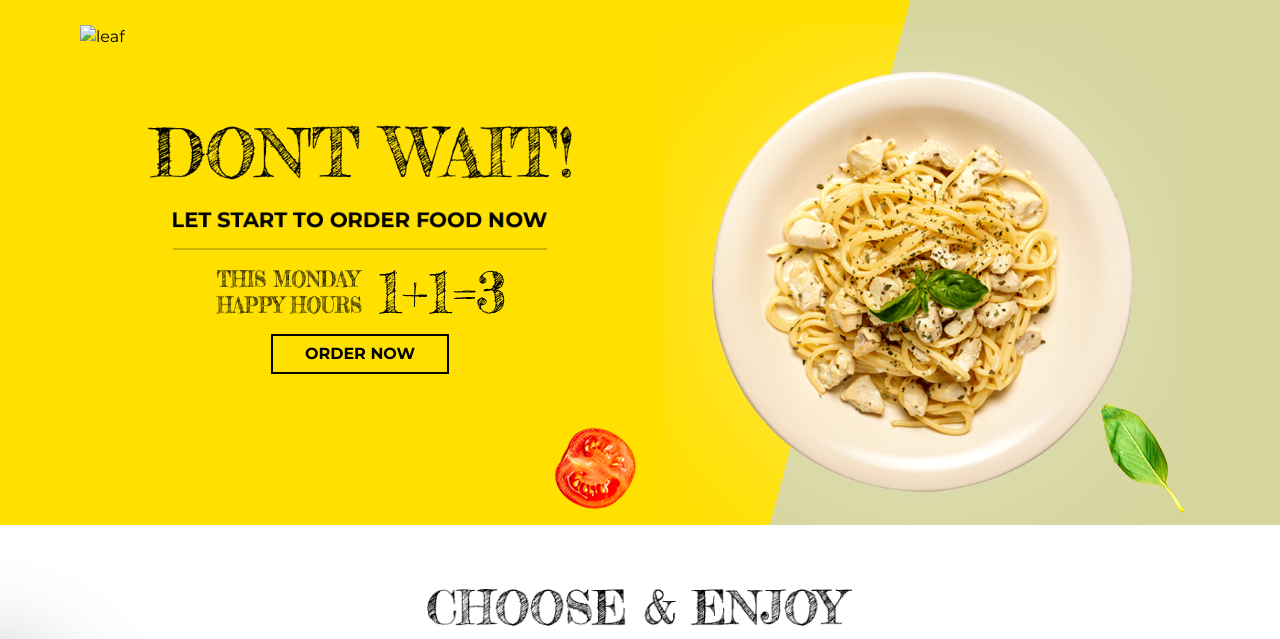
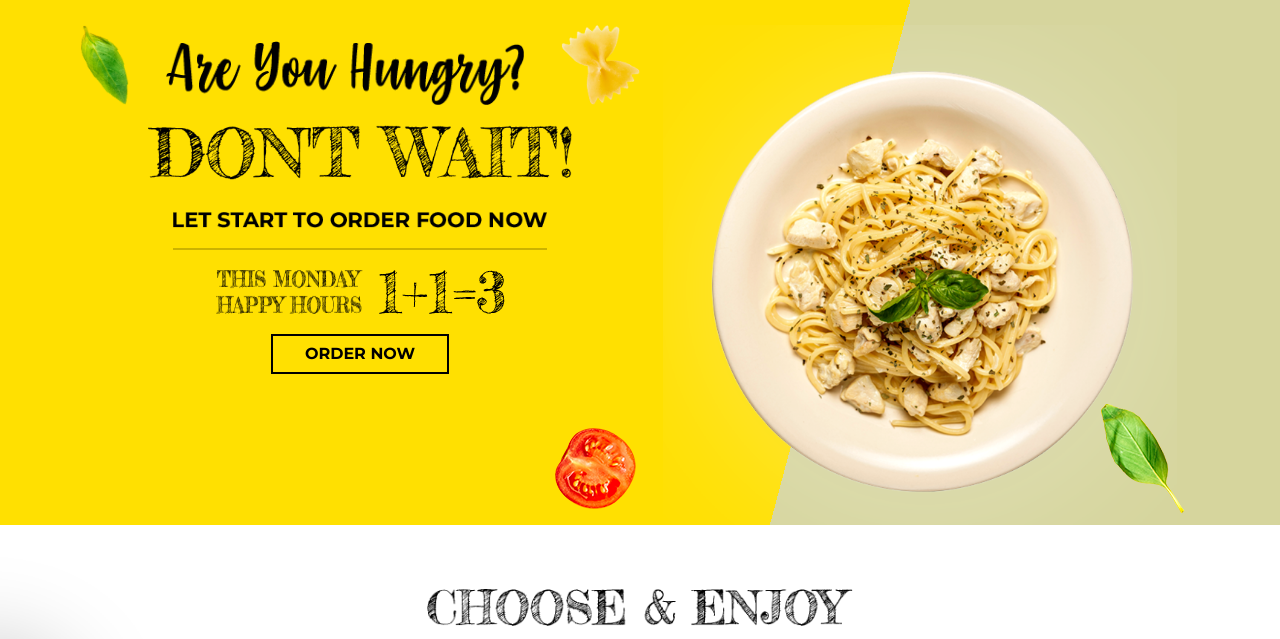
Before and after one commit to emran-binhasan/tiny-landing, a plain HTML site: page index.html in a window 1280 px wide. Shown: the part 138-777 px from the top of the page. Drawn offline with nearby package versions, Linux system fonts and the light colour scheme; the site is published under a folder, as on GitHub Pages, so addresses that start at the root find nothing.

Commit message:
finished

```diff
--- a/index.html
+++ b/index.html
@@ -35,9 +35,9 @@
       <div class="flex flex-col lg:flex-row px-20 h-[450px]">
         <div class="relative flex flex-col w-1/2 space-y-2">
           <div class="flex h-20 gap-8 items-end justify-between">
-            <img class="h-20" src="/assets/p4.png" alt="leaf" />
-            <img class="h-16" src="/assets/p5.png" alt="" />
-            <img class="h-20" src="/assets/p6.png" alt="" />
+            <img class="h-20" src="./assets/p4.png" alt="leaf" />
+            <img class="h-16" src="./assets/p5.png" alt="" />
+            <img class="h-20" src="./assets/p6.png" alt="" />
           </div>
           <div class="justify-between flex flex-col space-y-5">
             <img class="p-3 w-4/5 mx-auto" src="./assets/p7.png" />
```
